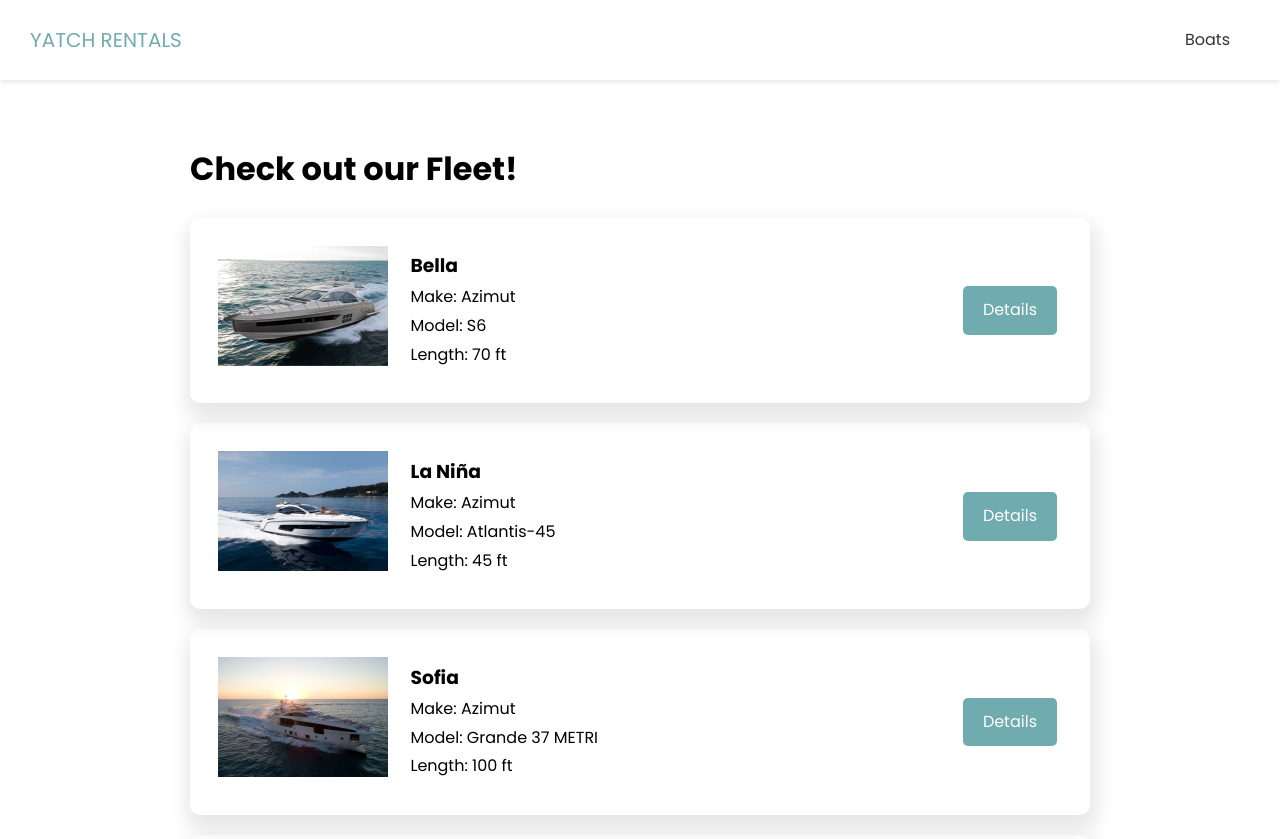
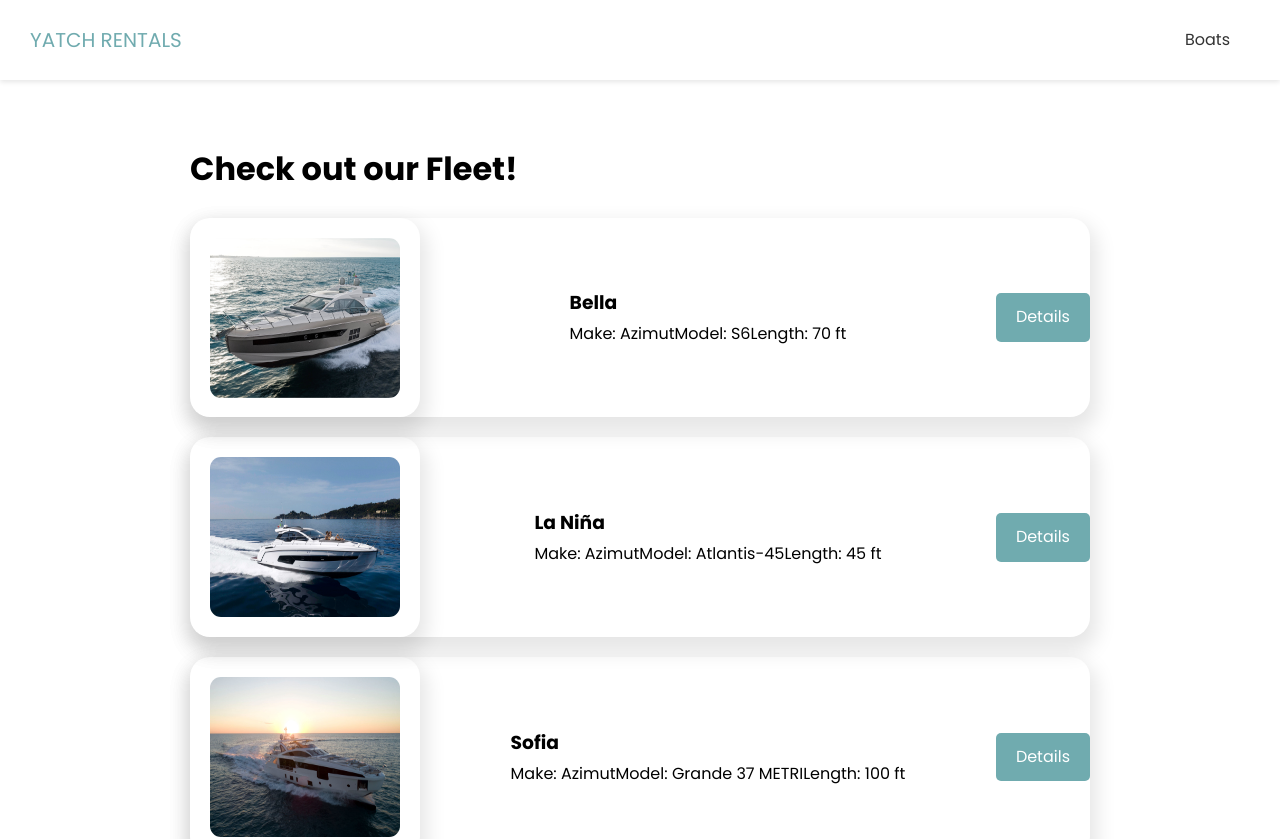
Before and after one commit to blksmth1725/Yatch_Rentals, a Next.js app in the folder yatch_rentals_frontend/: page /boats in a window 1280 px wide. Shown: the top 839 px of the page. Built offline with nearby package versions, Linux system fonts and the light colour scheme; no server answers.

Commit message:
Styled to liking for boatimage and boat container

```diff
--- a/yatch_rentals_frontend/components/BoatItem.js
+++ b/yatch_rentals_frontend/components/BoatItem.js
@@ -6,8 +6,13 @@ export default function BoatItem({ boat }) {
   console.log(boat.slug);
   return (
     <div className={styles.boat}>
-      <div className={styles.img}>
-        <Image src={boat.image} width={170} height={120} />
+      <div className={styles.image_container}>
+        <Image
+          className={styles.image}
+          src={boat.image}
+          width={190}
+          height={160}
+        />
       </div>
 
       <div className={styles.info}>
--- a/yatch_rentals_frontend/styles/Boat.module.css
+++ b/yatch_rentals_frontend/styles/Boat.module.css
@@ -13,6 +13,7 @@
 
 .image {
   margin-bottom: 20px;
+  border-radius: 20px;
 }
 
 .controls {
--- a/yatch_rentals_frontend/styles/BoatItem.module.css
+++ b/yatch_rentals_frontend/styles/BoatItem.module.css
@@ -3,31 +3,32 @@
   justify-content: space-between;
   align-items: center;
   margin: 20px 0;
-  padding: 13px;
-  border-radius: 10px;
+  border-radius: 20px;
   box-shadow: 2px 10px 20px 5px rgba(0, 0, 0, 0.1);
 }
 
-.img {
-  flex: 1;
-  margin: 15px;
+.image {
+  border-radius: 11px;
+}
+
+.image_container {
+  box-shadow: 2px 10px 20px 5px rgba(0, 0, 0, 0.1);
+  border-radius: 20px;
+  padding-left: 20px;
+  padding-right: 20px;
+  padding-top: 20px;
+  padding-bottom: 10px;
 }
 
 .span {
-  display: flex;
-  flex-direction: column;
-  margin-bottom: 12px;
 }
 
 .info {
-  flex: 3;
 }
 .details_btn {
-  margin: 20px;
 }
 
 .boat_name {
-  margin-top: 10px;
 }
 
 @media (max-width: 600px) {
@@ -37,6 +38,6 @@
   }
 
   .info {
-    margin-bottom: 20px;
+    margin-bottom: 10px;
   }
 }
```
Also changed, not shown: yatch_rentals_frontend/pages/boats/[slug].js (+11 -0 lines).
